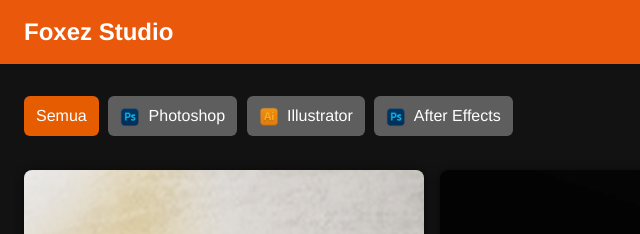
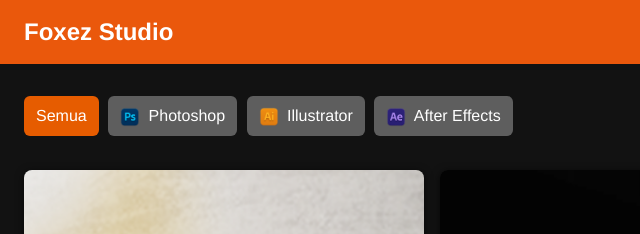
Before and after one commit to farizarafah/Foxez-Belajar-Design, a plain HTML site: page index.html in a window 1280 px wide. Shown: the top 234 px of the page, 0-640 px from the left. Drawn offline with nearby package versions, Linux system fonts and the light colour scheme.

Commit message:
index.html

```diff
--- a/index.html
+++ b/index.html
@@ -155,7 +155,7 @@
     <button class="filter-btn active" data-filter="all">Semua</button>
     <button class="filter-btn" data-filter="Photoshop"><img src="icon1.png" alt="Photoshop" class="inline w-5 h-5 mr-1" /> Photoshop </button>
     <button class="filter-btn" data-filter="Illustrator"><img src="icon2.png" alt="Photoshop" class="inline w-5 h-5 mr-1" /> Illustrator</button>
-    <button class="filter-btn" data-filter="AfterEffects"><img src="icon1.png" alt="Photoshop" class="inline w-5 h-5 mr-1" /> After Effects</button>
+    <button class="filter-btn" data-filter="AfterEffects"><img src="icon3.png" alt="Photoshop" class="inline w-5 h-5 mr-1" /> After Effects</button>
   </div>
 
   <div id="grid" class="grid-container"></div>
```
